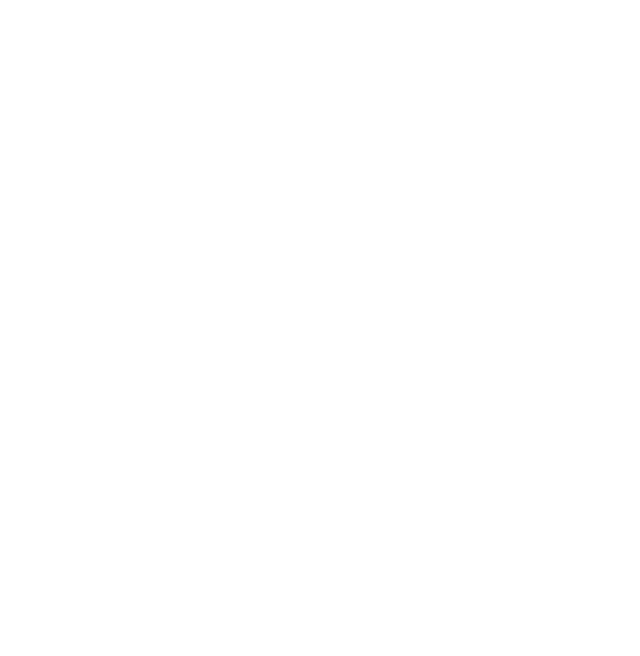
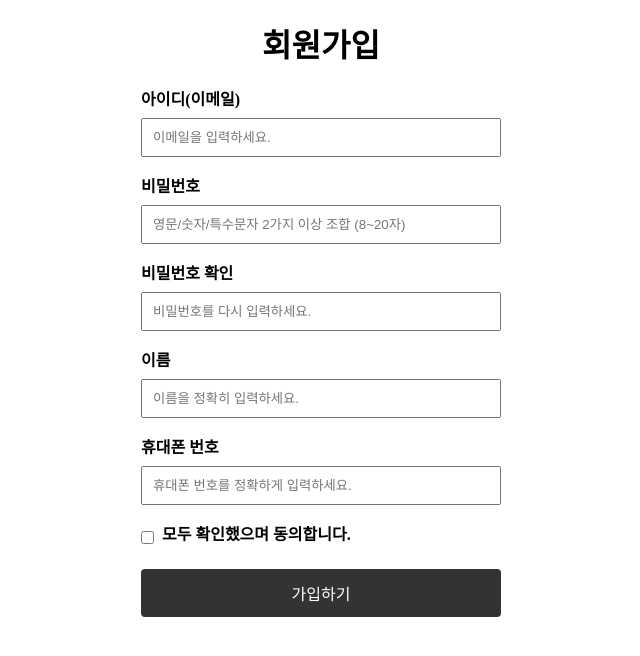
Before and after one commit to youseonghyeon/shopping-vue, a Vue app: page /signup in a window 1280 px wide. Before the commit this address had no page. Shown: the top 656 px of the page, without its empty margins (319-959 px from the left). Built offline with nearby package versions, Linux system fonts and the light colour scheme.

Commit message:
feat: 회원가입 페이지 추가 및 라우터 설정 업데이트

```diff
--- a/src/router/index.js
+++ b/src/router/index.js
@@ -1,46 +1,45 @@
-import { createRouter, createWebHistory } from 'vue-router'
-import Home from '../views/Home.vue'
-import CategoryList from '../views/CategoryList.vue'
-import Search from '../views/Search.vue'
-import MyRoom from '../views/MyRoom.vue'
-import Cart from '../views/Cart.vue'
-import Login from '../views/Login.vue'
+import {createRouter, createWebHistory} from 'vue-router'
 
 const routes = [
     {
         path: '/',
         name: 'Home',
-        component: Home
+        component: () => import('@/views/Home.vue')
     },
     {
         path: '/category',
         name: 'CategoryList',
-        component: CategoryList
+        component: () => import('@/views/CategoryList.vue')
     },
     {
         path: '/search',
         name: 'Search',
-        component: Search
+        component: () => import('@/views/Search.vue')
     },
     {
         path: '/myroom',
         name: 'MyRoom',
-        component: MyRoom
+        component: () => import('@/views/MyRoom.vue')
     },
     {
         path: '/cart',
         name: 'Cart',
-        component: Cart
+        component: () => import('@/views/Cart.vue')
     },
     {
         path: '/login',
         name: 'Login',
-        component: () => import('@/views/Login.vue') // 위치에 맞게 경로 조정
+        component: () => import('@/views/Login.vue')
     },
     {
         path: '/product/:id',
         name: 'ProductDetail',
-        component: () => import('@/views/ProductDetail.vue') // 위치에 맞게 경로 조정
+        component: () => import('@/views/ProductDetail.vue')
+    },
+    {
+        path: '/signup',
+        name: 'Signup',
+        component: () => import('@/views/Signup.vue')
     }
 ]
 const router = createRouter({
--- /dev/null
+++ b/src/views/Signup.vue
@@ -0,0 +1,289 @@
+<template>
+  <div class="signup-page">
+    <h1>회원가입</h1>
+    <form @submit.prevent="handleSubmit">
+
+      <!-- 아이디(이메일) -->
+      <div class="form-group">
+        <label for="email">아이디(이메일)</label>
+        <input
+            type="text"
+            id="email"
+            v-model="form.email"
+            placeholder="이메일을 입력하세요."
+        />
+        <p class="error-msg" v-if="errors.email">{{ errors.email }}</p>
+      </div>
+
+      <!-- 비밀번호 -->
+      <div class="form-group">
+        <label for="password">비밀번호</label>
+        <input
+            type="password"
+            id="password"
+            v-model="form.password"
+            placeholder="영문/숫자/특수문자 2가지 이상 조합 (8~20자)"
+        />
+        <p class="error-msg" v-if="errors.password">{{ errors.password }}</p>
+      </div>
+
+      <!-- 비밀번호 확인 -->
+      <div class="form-group">
+        <label for="passwordConfirm">비밀번호 확인</label>
+        <input
+            type="password"
+            id="passwordConfirm"
+            v-model="form.passwordConfirm"
+            placeholder="비밀번호를 다시 입력하세요."
+        />
+        <p class="error-msg" v-if="errors.passwordConfirm">{{ errors.passwordConfirm }}</p>
+      </div>
+
+      <!-- 이름 -->
+      <div class="form-group">
+        <label for="name">이름</label>
+        <input
+            type="text"
+            id="name"
+            v-model="form.name"
+            placeholder="이름을 정확히 입력하세요."
+        />
+        <p class="error-msg" v-if="errors.name">{{ errors.name }}</p>
+      </div>
+
+      <!-- 휴대폰 번호 -->
+      <div class="form-group">
+        <label for="phone">휴대폰 번호</label>
+        <input
+            type="text"
+            id="phone"
+            v-model="form.phone"
+            placeholder="휴대폰 번호를 정확하게 입력하세요."
+        />
+        <p class="error-msg" v-if="errors.phone">{{ errors.phone }}</p>
+      </div>
+
+      <!-- 동의 항목 (모두 확인했으며 동의합니다) -->
+      <div class="agreements">
+        <div class="checkbox-group">
+          <input
+              type="checkbox"
+              id="agreeAll"
+              v-model="agreeAll"
+              @change="toggleAllAgreements"
+          />
+          <label for="agreeAll">모두 확인했으며 동의합니다.</label>
+        </div>
+        <p class="error-msg" v-if="errors.agreeAll">{{ errors.agreeAll }}</p>
+      </div>
+
+      <button type="submit">가입하기</button>
+    </form>
+  </div>
+</template>
+
+<script setup>
+import { ref } from 'vue'
+import {postRequest} from "@/api/http.js";
+// 필요하다면 useRouter()를 import하여 회원가입 후 라우팅 처리
+// import { useRouter } from 'vue-router'
+
+/**
+ * 사용자가 입력한 값들
+ */
+const form = ref({
+  email: '',
+  password: '',
+  passwordConfirm: '',
+  name: '',
+  phone: ''
+})
+
+/**
+ * "모두 확인했으며 동의합니다" 체크 여부
+ */
+const agreeAll = ref(false)
+
+/**
+ * 각 필드별 오류 메시지
+ */
+const errors = ref({
+  email: '',
+  password: '',
+  passwordConfirm: '',
+  name: '',
+  phone: '',
+  agreeAll: ''
+})
+
+/**
+ * 이메일 검증 함수 (간단 버전)
+ */
+const validateEmail = (email) => {
+  if (!email) return '이메일을 입력하세요.'
+  const pattern = /^[^\s@]+@[^\s@]+\.[^\s@]+$/
+  if (!pattern.test(email)) return '올바른 이메일 형식이 아닙니다.'
+  return ''
+}
+
+/**
+ * 비밀번호 검증 함수 (간단 버전)
+ */
+const validatePassword = (password) => {
+  if (!password) return '비밀번호를 입력하세요.'
+  if (password.length < 8 || password.length > 20) {
+    return '비밀번호는 8~20자 이내여야 합니다.'
+  }
+  // 2가지 이상 조합 (영문, 숫자, 특수문자)
+  let kindCount = 0
+  if (/[A-Za-z]/.test(password)) kindCount++
+  if (/[0-9]/.test(password)) kindCount++
+  if (/[!@#$%^&*]/.test(password)) kindCount++
+  if (kindCount < 2) {
+    return '영문, 숫자, 특수문자 중 2가지 이상을 포함해야 합니다.'
+  }
+  return ''
+}
+
+/**
+ * 비밀번호 확인 검증 함수
+ */
+const validatePasswordConfirm = (password, passwordConfirm) => {
+  if (!passwordConfirm) return '비밀번호 확인을 입력하세요.'
+  if (password !== passwordConfirm) return '비밀번호가 일치하지 않습니다.'
+  return ''
+}
+
+/**
+ * 이름 검증 함수
+ */
+const validateName = (name) => {
+  if (!name) return '이름을 입력하세요.'
+  // 필요 시 정규식이나 추가 검증
+  return ''
+}
+
+/**
+ * 휴대폰 번호 검증 함수 (간단 버전)
+ */
+const validatePhone = (phone) => {
+  if (!phone) return '휴대폰 번호를 입력하세요.'
+  const pattern = /^01[0-9]{8,9}$/ // 간단 예시: 010, 011 등으로 시작
+  if (!pattern.test(phone)) return '휴대폰 번호 형식이 올바르지 않습니다.'
+  return ''
+}
+
+/**
+ * 폼 전체 검증
+ */
+const validateForm = () => {
+  errors.value.email = validateEmail(form.value.email)
+  errors.value.password = validatePassword(form.value.password)
+  errors.value.passwordConfirm = validatePasswordConfirm(
+      form.value.password,
+      form.value.passwordConfirm
+  )
+  errors.value.name = validateName(form.value.name)
+  errors.value.phone = validatePhone(form.value.phone)
+
+  // 동의 항목 체크
+  if (!agreeAll.value) {
+    errors.value.agreeAll = '모든 항목에 동의하셔야 합니다.'
+  } else {
+    errors.value.agreeAll = ''
+  }
+}
+
+/**
+ * "모두 동의" 체크박스 변경 시 처리
+ * (추가 세부 항목이 있다면 함께 제어 가능)
+ */
+const toggleAllAgreements = () => {
+  // 현재 예시는 "모두 동의" 하나만 있으므로 로직 단순화
+}
+
+/**
+ * 회원가입 버튼 클릭 시 처리
+ */
+const handleSubmit = async () => {
+  // 1. 폼 검증
+  validateForm()
+
+  // 2. 오류 여부 확인
+  const hasError = Object.values(errors.value).some((err) => err !== '')
+  if (hasError) {
+    // 에러가 있으면 진행 중단
+    return
+  }
+
+  // 3. 검증 통과 시 가입 로직 실행
+  alert('회원가입 요청을 진행합니다.')
+  try {
+    let axiosResponse = await postRequest('/signup', form.value);
+    console.log(axiosResponse);
+  } catch (error) {
+    console.error('회원가입 실패:', error);
+    alert('회원가입에 실패했습니다.');
+  }
+}
+</script>
+
+<style scoped>
+.signup-page {
+  max-width: 400px;
+  margin: 0 auto;
+  padding: 20px;
+}
+
+.signup-page h1 {
+  text-align: center;
+  margin-bottom: 20px;
+}
+
+.form-group {
+  margin-bottom: 16px;
+}
+
+label {
+  display: inline-block;
+  margin-bottom: 8px;
+  font-weight: bold;
+}
+
+input[type="text"],
+input[type="password"] {
+  width: 100%;
+  padding: 10px;
+  box-sizing: border-box;
+}
+
+.error-msg {
+  color: red;
+  font-size: 0.9rem;
+  margin-top: 4px;
+}
+
+.agreements {
+  margin: 16px 0;
+}
+
+.checkbox-group {
+  display: flex;
+  align-items: center;
+}
+
+.checkbox-group input {
+  margin-right: 8px;
+}
+
+button[type="submit"] {
+  width: 100%;
+  padding: 12px;
+  background-color: #333;
+  color: #fff;
+  font-size: 1rem;
+  cursor: pointer;
+  border: none;
+  border-radius: 4px;
+}
+</style>
```
